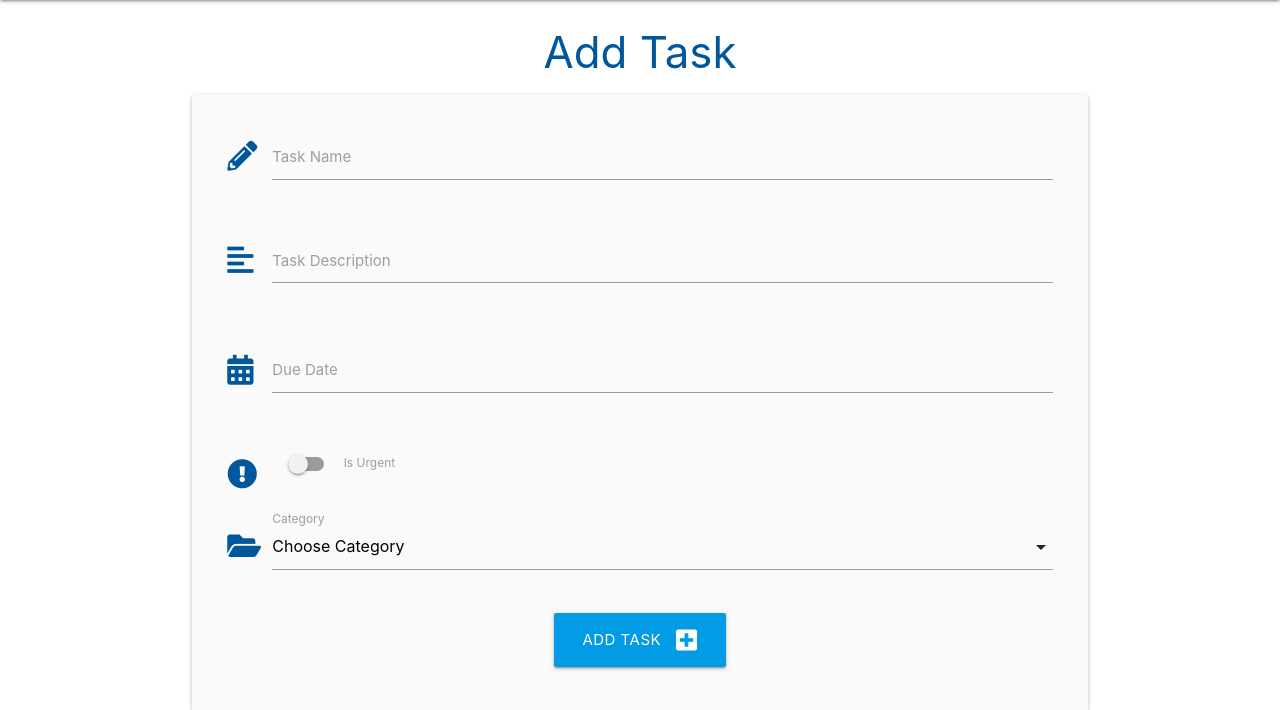
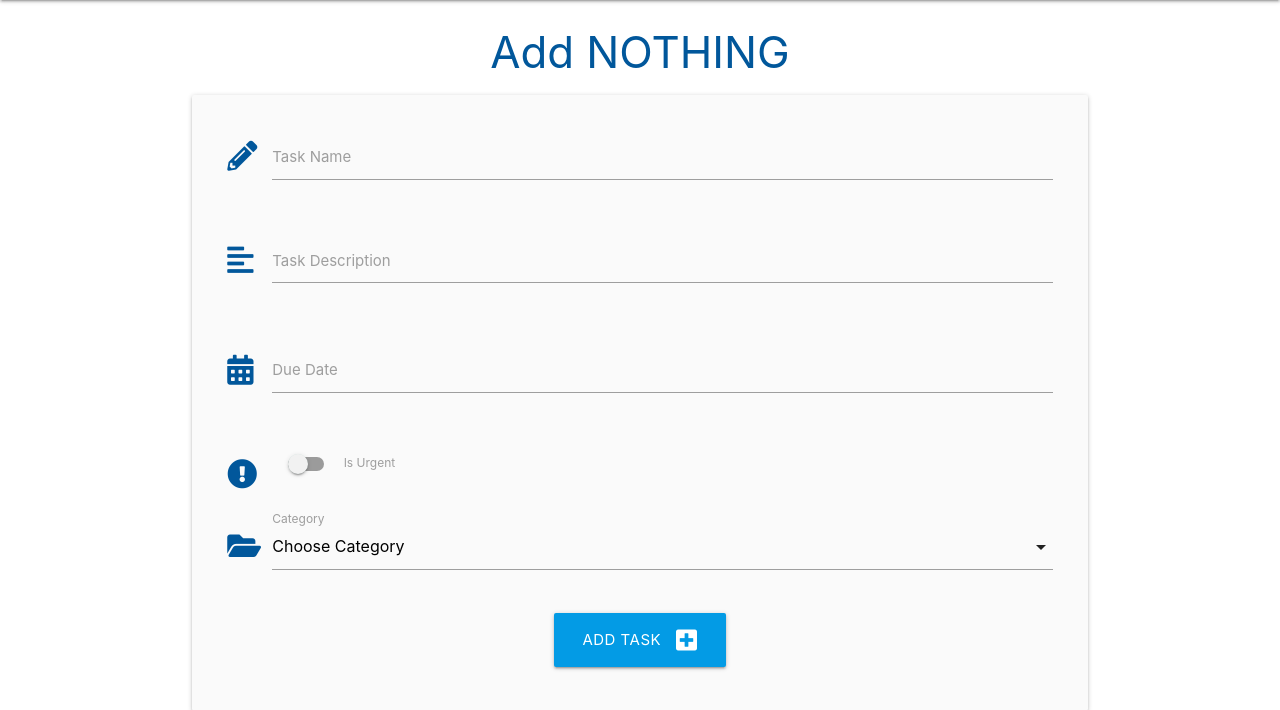
Before and after one commit to JackDilger/relational-task-manager, a Python web app: template taskmanager/templates/add_task.html in a window 1280 px wide. Shown: the part 64-774 px from the top of the page. Run offline with Jinja, Linux system fonts and the light colour scheme; the template is opened without the code that fills it, so the values that code supplies are empty.

Commit message:
Change heading

```diff
--- a/taskmanager/templates/add_task.html
+++ b/taskmanager/templates/add_task.html
@@ -1,7 +1,7 @@
 {% extends "base.html" %}
 {% block content %}
 
-<h3 class="light-blue-text text-darken-4 center-align">Add Task</h3>
+<h3 class="light-blue-text text-darken-4 center-align">Add NOTHING</h3>
 
 <div class="row card-panel grey lighten-5">
     <form class="col s12" method="POST" action="{{ url_for('add_task') }}">
```
